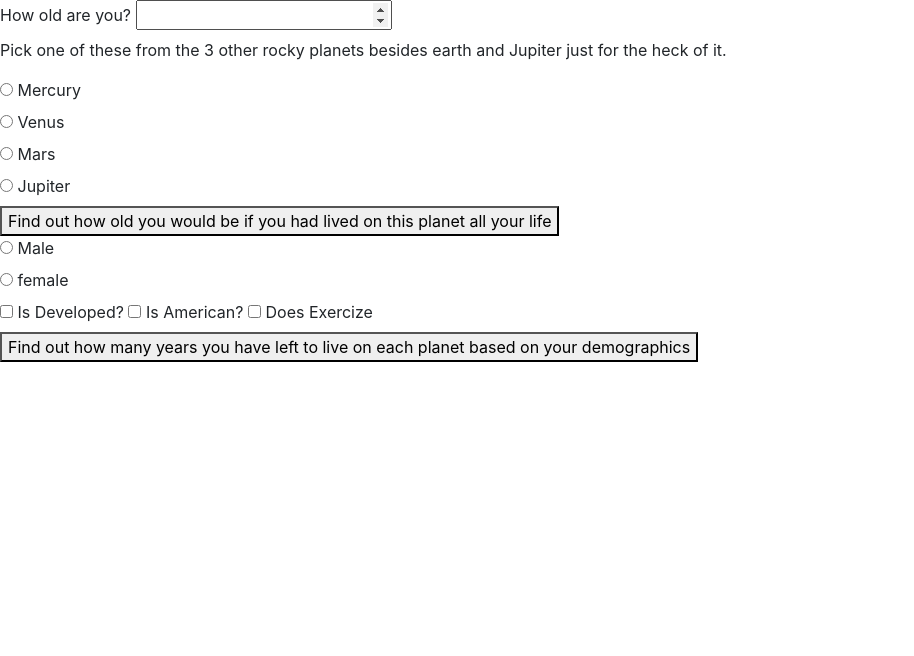
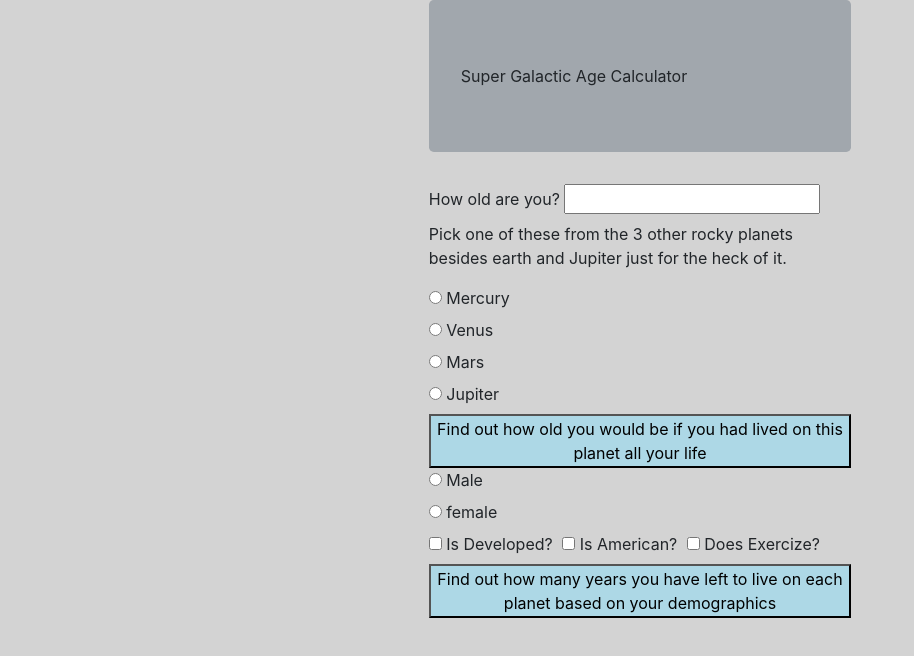
Before and after one commit to OkilyDokily/SuperGalacticAgeCalculator, a website built with webpack: page src/index.html in a window 1280 px wide. Shown: the whole page, without its empty margins (0-914 px from the left). Built offline with nearby package versions, Linux system fonts and the light colour scheme.

Commit message:
finish up project

```diff
--- a/src/index.html
+++ b/src/index.html
@@ -4,6 +4,7 @@
   <title>Super Galactic Age Calculator</title>
 </head>
 <body>
+  <div class="jumbotron">Super Galactic Age Calculator</div>
   <form>
     <label>
     How old are you?
@@ -28,11 +29,11 @@
 
 
     <input type="checkbox" name="developed" id="developed">
-    <label for="developed">Is Developed?</label>
+    <label for="developed">Is Developed?   </label>
     <input type="checkbox" name="american" id="american">
-    <label for="developed">Is American?</label>
+    <label for="developed">Is American?   </label>
     <input type="checkbox" name="exercizes" id="exercizes">
-    <label for="exercizes">Does Exercize</label><br>
+    <label for="exercizes">Does Exercize?</label><br>
 
     <button id="lifeleft">Find out how many years you have left to live on each planet based on your demographics</button>
   </form>
--- a/src/styles.css
+++ b/src/styles.css
@@ -0,0 +1,20 @@
+body{
+  width: 33%;
+  margin: auto;
+}
+
+button{
+  background-color: lightblue;
+}
+
+body{
+  background-color: lightgrey;
+}
+
+.jumbotron{
+  background-color: rgb(161, 167, 173);
+}
+
+label{
+  margin-right: 5px;
+}
```
